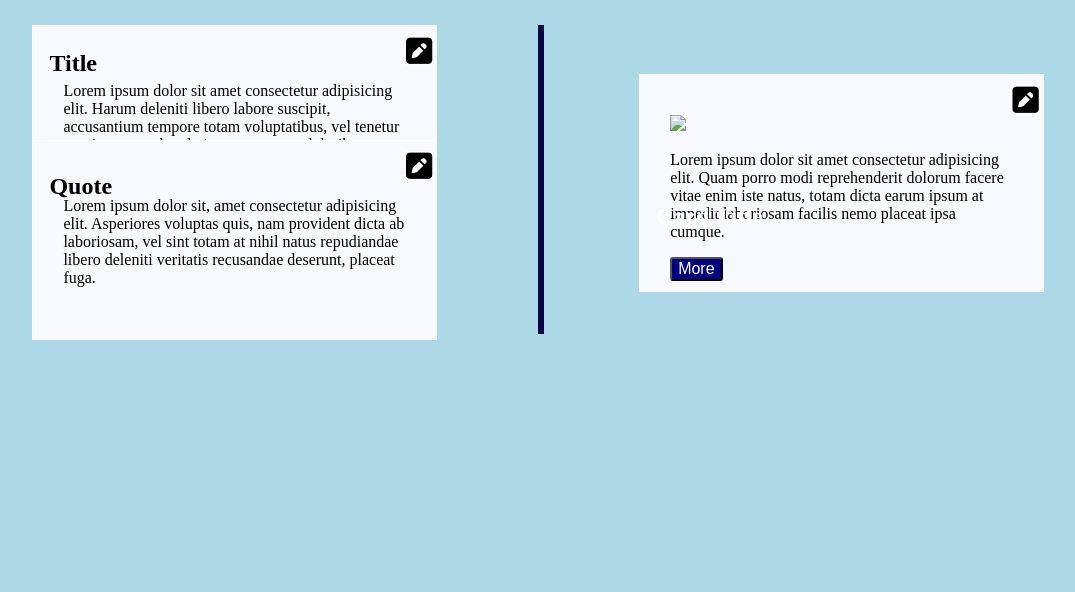
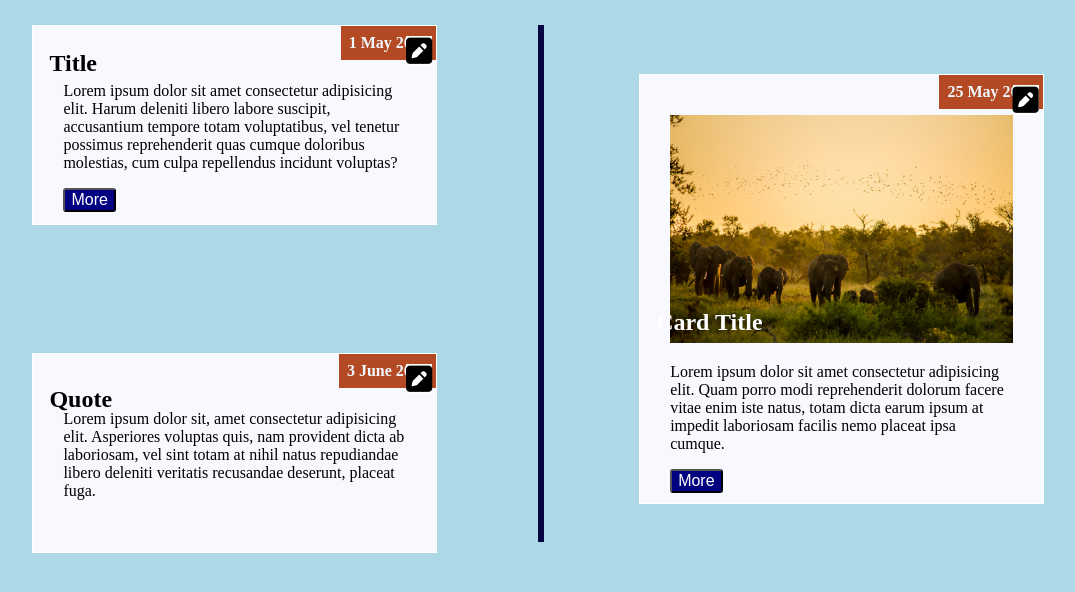
Before and after one commit to oxybabe/vertical-timeline, a plain HTML site: page index.html in a window 1280 px wide. Shown: the whole page, without its empty margins (102-1177 px from the left). Drawn offline with Linux system fonts and the light colour scheme.

Commit message:
added dates

```diff
--- a/index.html
+++ b/index.html
@@ -11,13 +11,16 @@
   <body>
     <main class="timeline">
      <div class="timeline-card">
+      <div class="date">1 May 2016</div>
       <h1>Title</h1>
+
       <i class="fa-solid fa-square-pen"></i>
       <p>Lorem ipsum dolor sit amet consectetur adipisicing elit. Harum deleniti libero labore suscipit, accusantium tempore totam voluptatibus, vel tenetur possimus reprehenderit quas cumque doloribus molestias, cum culpa repellendus incidunt voluptas?</p>
       <button>More</button>
      </div>
 
      <div class="timeline-card">
+      <div class="date">25 May 2016</div>
       <h2>Card Title</h2>
       <i class="fa-solid fa-square-pen"></i>
       <div class="timeline-event-image"><img src="images/pexels-isis-petroni-13142739.jpg"></img></div>
@@ -26,9 +29,11 @@
      </div>
 
      <div class="timeline-card">
+      <div class="date">3 June 2016</div>
       <h3>Quote</h3>
       <i class="fa-solid fa-square-pen"></i>
       <p>Lorem ipsum dolor sit, amet consectetur adipisicing elit. Asperiores voluptas quis, nam provident dicta ab laboriosam, vel sint totam at nihil natus repudiandae libero deleniti veritatis recusandae deserunt, placeat fuga.</p>
+
     </div>
 
     </main>
--- a/styles/styles.css
+++ b/styles/styles.css
@@ -13,8 +13,11 @@ body {
 
 img {
   width: 100%;
+  position: relative;
+  background-attachment: fixed;
+  background-size: 100% 100%;
 
-  /* float: inline-start; */
+
 }
 
 .timeline {
@@ -79,6 +82,7 @@ img {
   font: 24px;
   font-weight: bold;
   color: white;
+  z-index: 5;
 
 
 }
@@ -102,16 +106,28 @@ h3 {
   color: white;
 
 }
+.date {
+  background-color: rgb(180, 74, 35);
+  position: absolute;
+  font-family: 'Times New Roman', Times, serif;
+  font-weight: bold;
+  color: aliceblue;
+  top: 0px;
+  right: 0px;
+  padding: 8px;
+}
 
 .timeline-card button:hover {
   background-color: #a46335;
   color: white;
 }
 .timeline-card  i {
+
   position: relative;
   z-index: 10;
   font-size: 30px;
   background-color: white;
+  display: inline-block;
   left: 100%;
 }
 
```
Also changed, not shown: images/pexels-isis-petroni-13142739.jpg (added).
